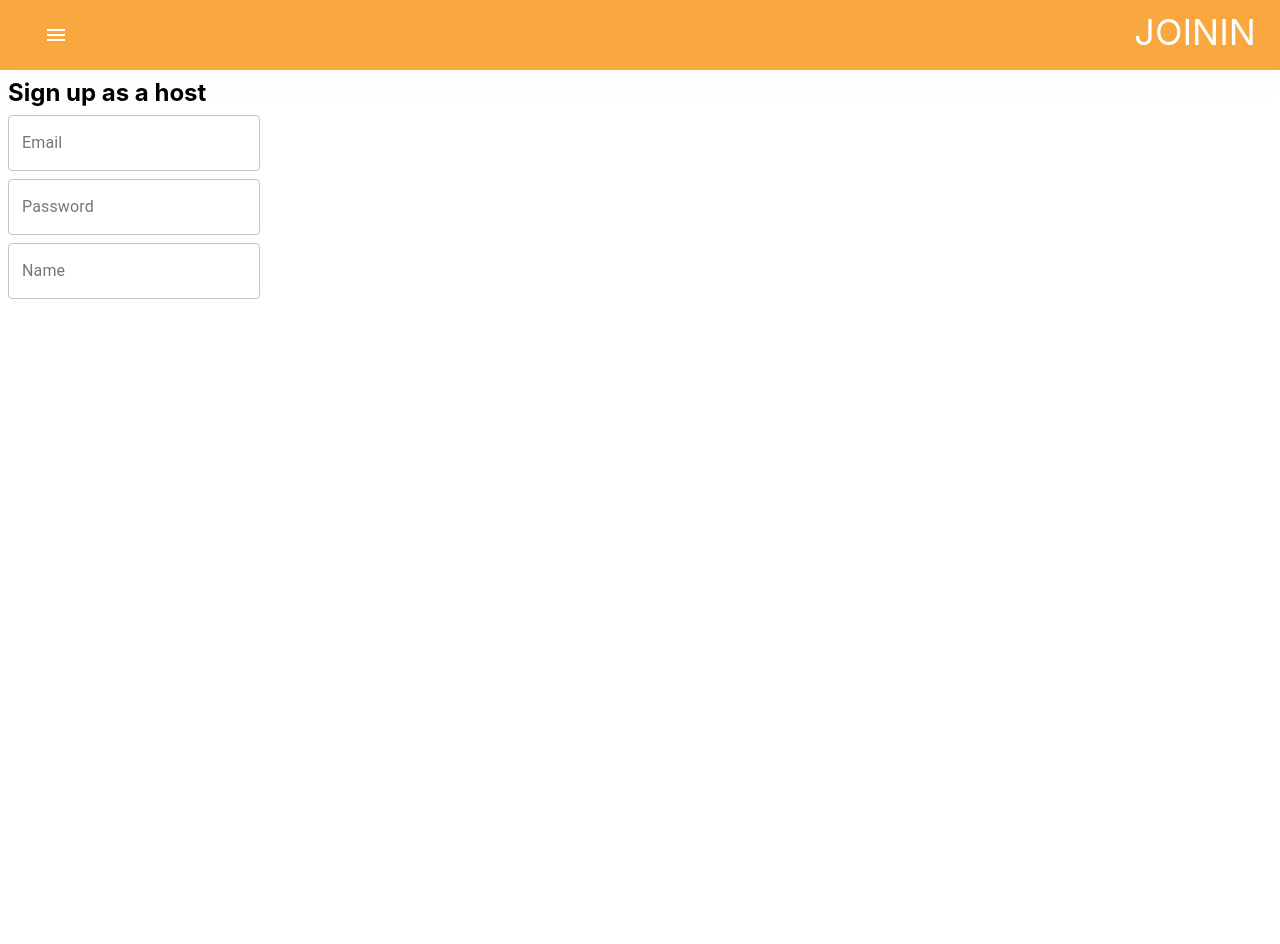
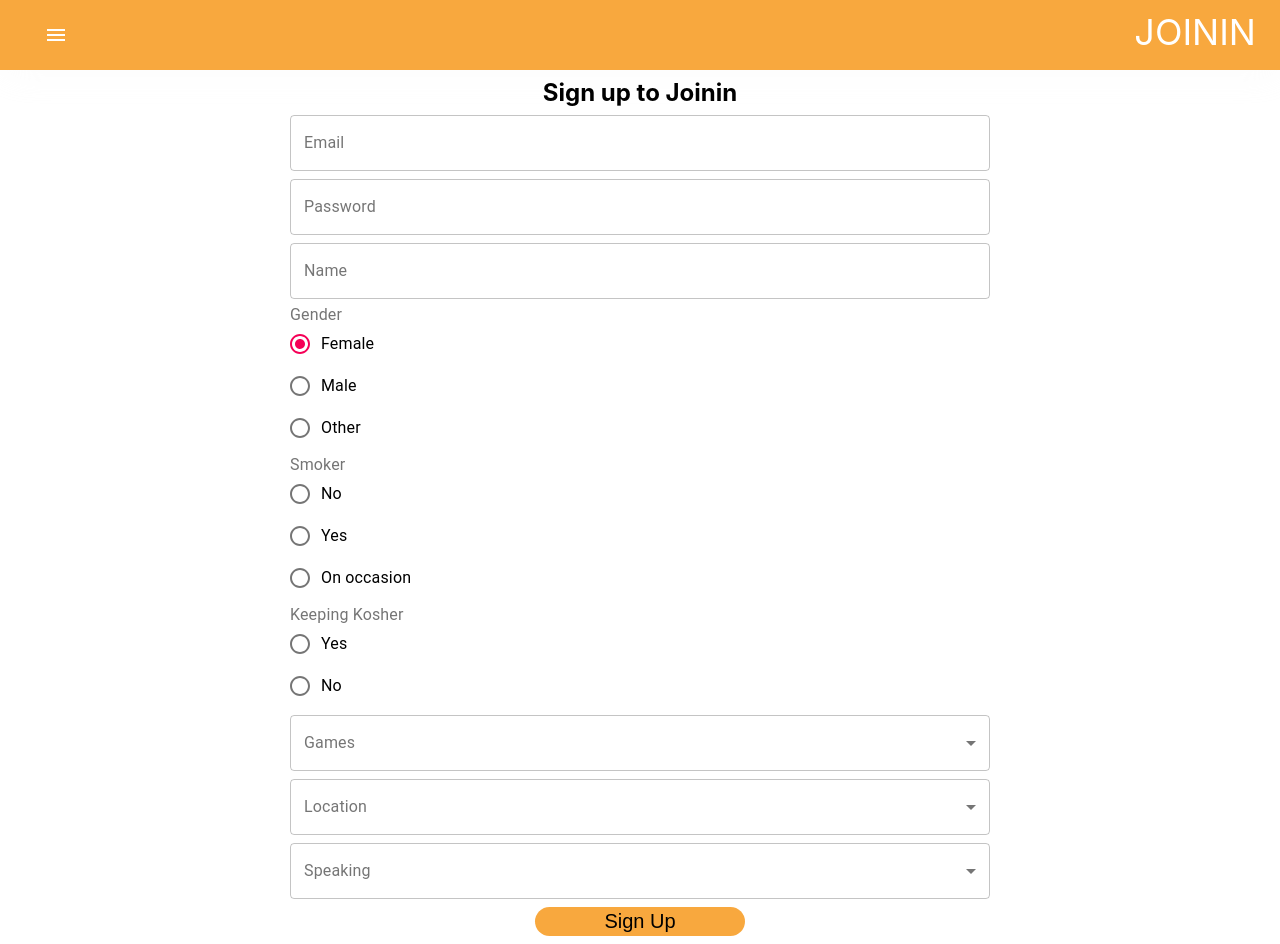
Before and after one commit to jrocktorrens/JoinIn_social-app-by-shared-interests, a React (Create React App) app: page /Signup in a window 1280 px wide. Before the commit the page ends 800 px from the top, so only its background shows below. Built offline with nearby package versions, Linux system fonts and the light colour scheme.

Commit message:
sign up page done

```diff
--- a/src/App.css
+++ b/src/App.css
@@ -28,6 +28,22 @@
   color: #61dafb;
 }
 
+.btn-container {
+  width: 100%;
+}
+
+.form-btn {
+  display: flex;
+  justify-content: center;
+  background-color: rgba(248, 158, 39, 0.89);
+  text-align: center;
+  border: 0;
+  border-radius: 15px;
+  font-size: 20px;
+  width: 30%;
+  padding: 3px;
+}
+
 @keyframes App-logo-spin {
   from {
     transform: rotate(0deg);
--- a/src/Components/Signup/Signup.jsx
+++ b/src/Components/Signup/Signup.jsx
@@ -1,22 +1,57 @@
 import TextField from "@material-ui/core/TextField";
+import { useState } from "react";
 import { makeStyles } from "@material-ui/core/styles";
+import Radio from "@material-ui/core/Radio";
+import RadioGroup from "@material-ui/core/RadioGroup";
+import FormControlLabel from "@material-ui/core/FormControlLabel";
+import FormControl from "@material-ui/core/FormControl";
+import FormLabel from "@material-ui/core/FormLabel";
+import React from "react";
+import InputLabel from "@material-ui/core/InputLabel";
+import MenuItem from "@material-ui/core/MenuItem";
+import Select from "@material-ui/core/Select";
 
 const useStyles = makeStyles((theme) => ({
   root: {
     "& > *": {
       margin: theme.spacing(1),
-      width: "25ch",
+      width: "700px",
       display: "flex",
+      justifyContent: "center",
     },
+  },
+  formControl: {
+    margin: theme.spacing(1),
+    minWidth: 120,
+  },
+  selectEmpty: {
+    marginTop: theme.spacing(2),
+  },
+  container: {
+    width: "100%",
+    display: "flex",
+    justifyContent: "center",
   },
 }));
 
 export default function Signup() {
   const classes = useStyles();
 
+  const [value, setValue] = useState("female");
+  const [games, setGames] = useState("");
+
+  const handleGender = (event) => {
+    setValue(event.target.value);
+  };
+
+  const handleGames = (event) => {
+    setGames(event.target.value);
+  };
+
   return (
+    <div className={classes.container}>
       <form className={classes.root}>
-      <h2>Sign up as a host</h2>
+        <h2>Sign up to Joinin</h2>
         <TextField id="outlined-basic" label="Email" variant="outlined" />
         <TextField
           type="password"
@@ -25,6 +60,115 @@
           variant="outlined"
         />
         <TextField id="outlined-basic" label="Name" variant="outlined" />
+
+        <FormControl component="fieldset">
+          <FormLabel component="legend">Gender</FormLabel>
+          <RadioGroup
+            aria-label="gender"
+            name="gender1"
+            value={value}
+            onChange={handleGender}
+          >
+            <FormControlLabel
+              value="female"
+              control={<Radio />}
+              label="Female"
+            />
+            <FormControlLabel value="male" control={<Radio />} label="Male" />
+            <FormControlLabel value="other" control={<Radio />} label="Other" />
+          </RadioGroup>
+        </FormControl>
+        <FormControl component="fieldset">
+          <FormLabel component="legend">Smoker</FormLabel>
+          <RadioGroup
+            aria-label="gender"
+            name="gender1"
+            value={value}
+            onChange={handleGender}
+          >
+            <FormControlLabel value="yes" control={<Radio />} label="No" />
+            <FormControlLabel value="no" control={<Radio />} label="Yes" />
+            <FormControlLabel
+              value="half"
+              control={<Radio />}
+              label="On occasion"
+            />
+          </RadioGroup>
+        </FormControl>
+        <FormControl component="fieldset">
+          <FormLabel component="legend">Keeping Kosher</FormLabel>
+          <RadioGroup
+            aria-label="gender"
+            name="gender1"
+            value={value}
+            onChange={handleGender}
+          >
+            <FormControlLabel value="no" control={<Radio />} label="Yes" />
+            <FormControlLabel value="yes" control={<Radio />} label="No" />
+          </RadioGroup>
+        </FormControl>
+
+        <FormControl variant="outlined" className={classes.formControl}>
+          <InputLabel id="demo-simple-select-outlined-label">Games</InputLabel>
+          <Select
+            labelId="demo-simple-select-outlined-label"
+            id="demo-simple-select-outlined"
+            value={games}
+            onChange={handleGames}
+            label="Games"
+          >
+            <MenuItem value="Table top">Table top</MenuItem>
+            <MenuItem value="Video games">Video games</MenuItem>
+            <MenuItem value="Bar games">Bar games</MenuItem>
+            <MenuItem value="Board games">Board games</MenuItem>
+            <MenuItem value="Card games">Card games</MenuItem>
+          </Select>
+        </FormControl>
+
+        <FormControl variant="outlined" className={classes.formControl}>
+          <InputLabel id="demo-simple-select-outlined-label">
+            Location
+          </InputLabel>
+          <Select
+            labelId="demo-simple-select-outlined-label"
+            id="demo-simple-select-outlined"
+            value={games}
+            onChange={handleGames}
+            label="Location"
+          >
+            <MenuItem value="Northern Israel">Northern Israel</MenuItem>
+            <MenuItem value="Center Israel">Center Israel</MenuItem>
+            <MenuItem value="Southern Israel">Southern Israel</MenuItem>
+          </Select>
+        </FormControl>
+
+        <FormControl variant="outlined" className={classes.formControl}>
+          <InputLabel id="demo-simple-select-outlined-label">
+            Speaking
+          </InputLabel>
+          <Select
+            labelId="demo-simple-select-outlined-label"
+            id="demo-simple-select-outlined"
+            value={games}
+            onChange={handleGames}
+            label="Speaking"
+          >
+            <MenuItem value="JavaScript">JavaScript</MenuItem>
+            <MenuItem value="C#">C#</MenuItem>
+            <MenuItem value="Python">Python</MenuItem>
+          </Select>
+        </FormControl>
+        <div className="btn-container">
+          <button className="form-btn">Sign Up</button>
+        </div>
       </form>
+    </div>
   );
 }
+
+// sex - m/n
+// diet -drop down
+// smokes - t/f
+// kosher - t/f
+// games - drop down
+// lagnuages - drop down
```
Lines whose indentation alone changed are shown as unchanged.
